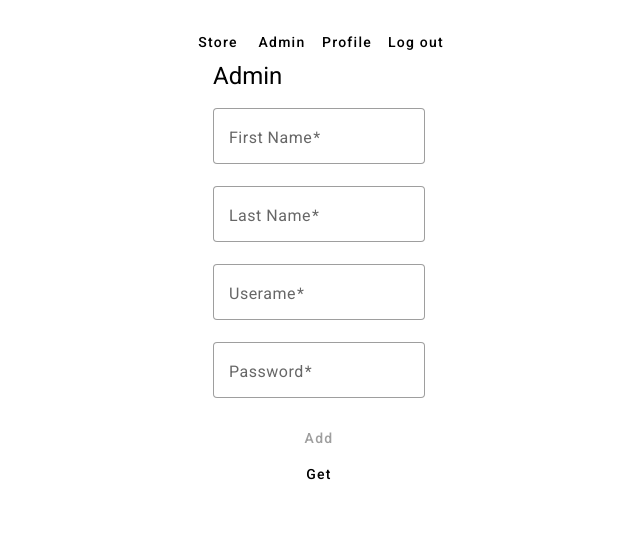
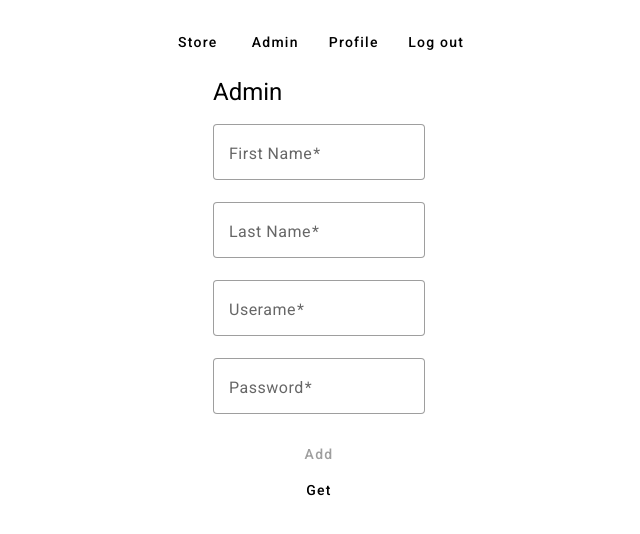
Before and after one commit to Cavolik/RaskBaguette, an Angular app in the folder frontend/: page /admin in a window 1280 px wide. Shown: the top 534 px of the page, without its empty margins (321-961 px from the left). Built offline with nearby package versions, Linux system fonts and the light colour scheme; sample sign-in values are in the browser's storage.

Commit message:
Minor rework of styling

```diff
--- a/frontend/src/app/admin-page/admin-page.component.scss
+++ b/frontend/src/app/admin-page/admin-page.component.scss
@@ -2,7 +2,7 @@ div {
   justify-content: center;
   display: grid;
   grid-template-columns: auto;
-
+  margin-top: 1rem;
 }
 
 form {
--- a/frontend/src/app/app.component.html
+++ b/frontend/src/app/app.component.html
@@ -1,8 +1,10 @@
-<nav *ngIf="localStorage.getItem('loggedInUser')">
-  <button mat-button routerLink="store">Store</button>
-  <button mat-button routerLink="admin">Admin</button>
-  <button mat-button routerLink="profile">Profile</button>
-  <button mat-button routerLink="login" (click)="logOut()">Log out</button>
+<div>
+  <nav *ngIf="localStorage.getItem('loggedInUser')">
+    <button mat-button routerLink="store">Store</button>
+    <button mat-button routerLink="admin">Admin</button>
+    <button mat-button routerLink="profile">Profile</button>
+    <button mat-button routerLink="login" (click)="logOut()">Log out</button>
 </nav>
+</div>
 
 <router-outlet></router-outlet>
--- a/frontend/src/app/app.component.scss
+++ b/frontend/src/app/app.component.scss
@@ -1,6 +1,11 @@
+div {
+  display: grid;
+  justify-content: center;
+}
+
 nav {
   margin-top: 1.5rem;
+  width: 20rem;
   display: grid;
   grid-template-columns: auto auto auto auto;
-  justify-self: center;
 }
```
